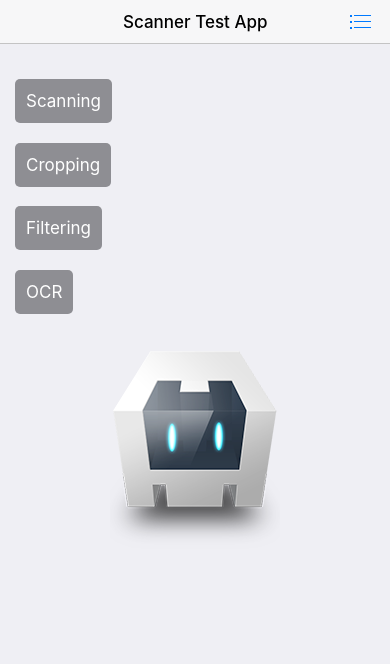
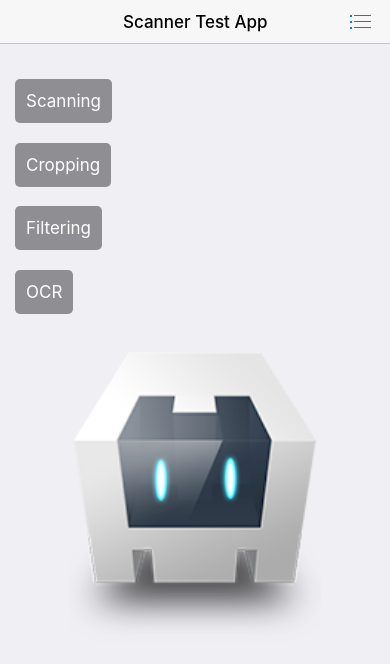
Before and after one commit to llariviere/scantest2, a website: page www/index.html in a window 390 px wide. Drawn offline with Linux system fonts and the light colour scheme; some packages are replaced by stand-ins of ours.

Commit message:
Update styles.css

```diff
--- a/www/css/styles.css
+++ b/www/css/styles.css
@@ -13,3 +13,6 @@
 .statusbar-overlay {
     background: #000000;
 }
+#image-result {
+    width: 70%;
+}
```
